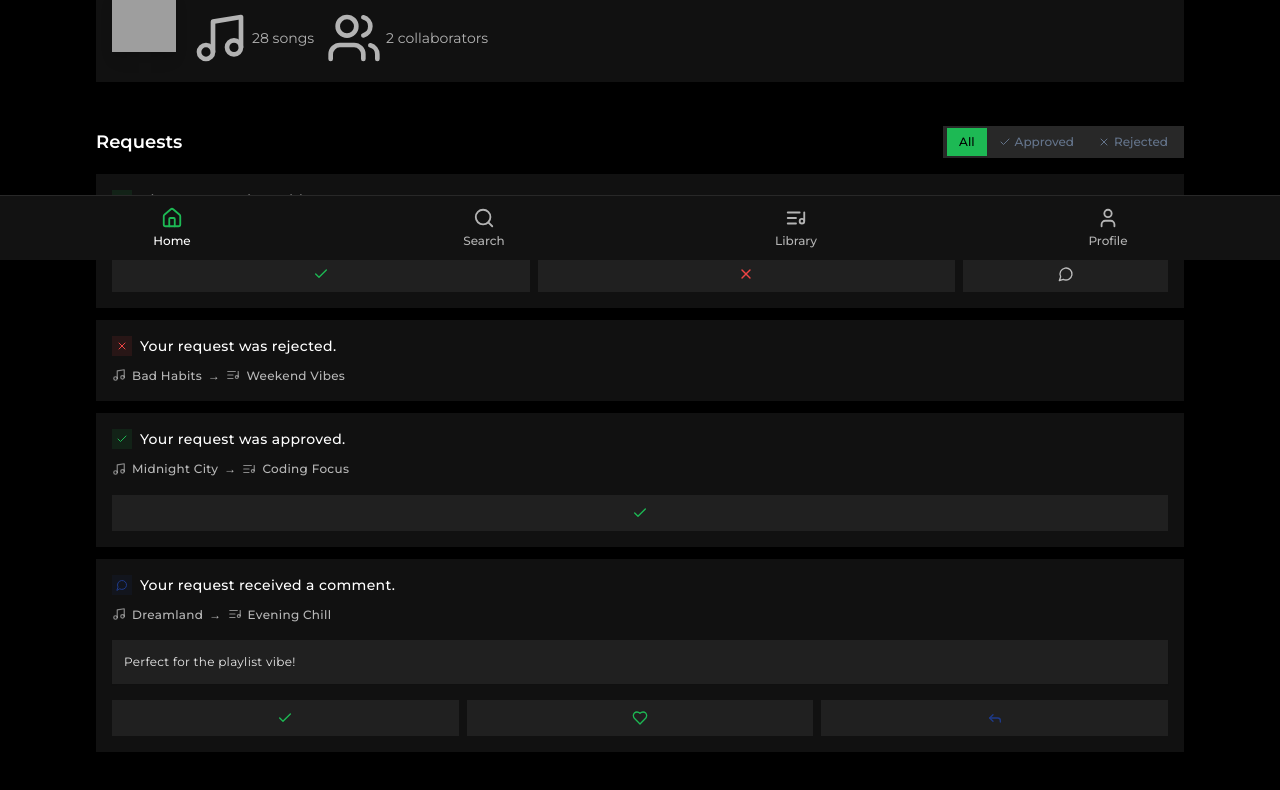
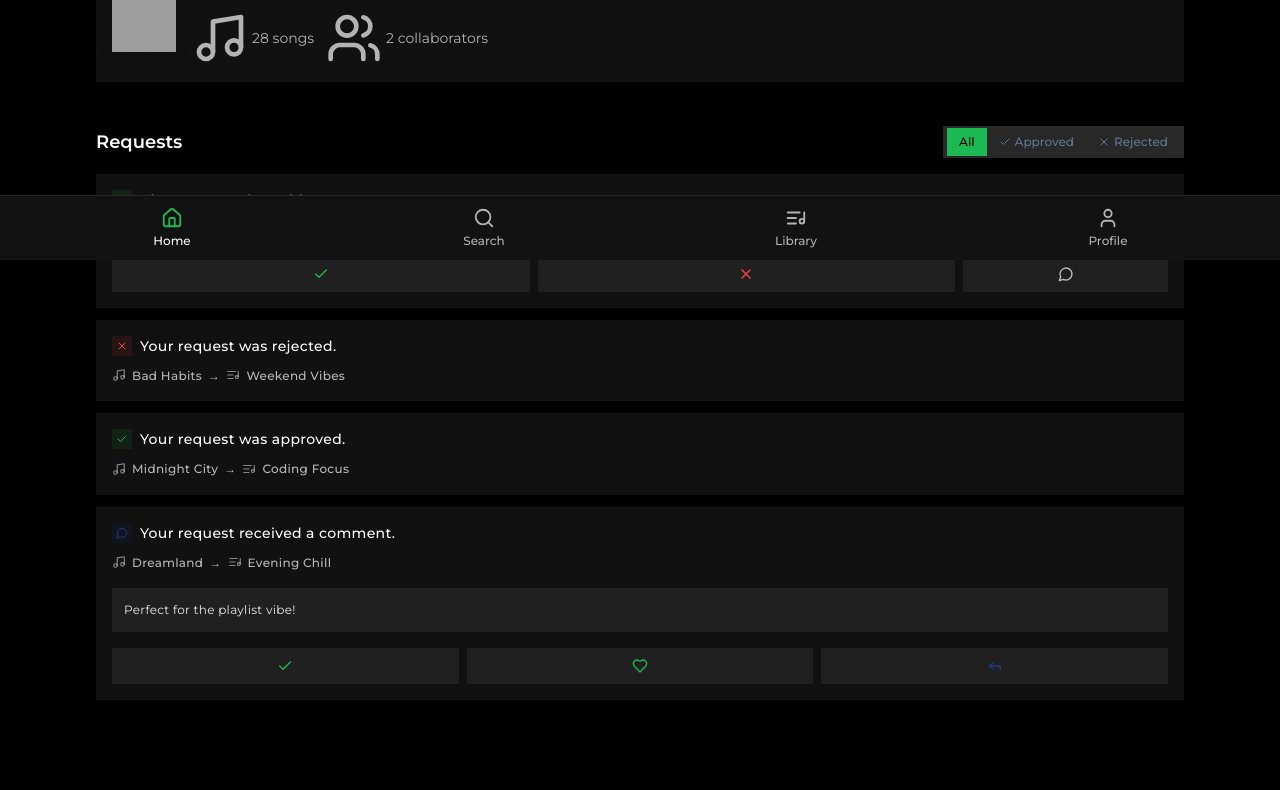
Before and after one commit to junaiddodhia/vibeflow, a React (Vite) app: page / in a window 1280 px wide. Shown: the part 540-1330 px from the top of the page. Built offline with nearby package versions, Linux system fonts and the light colour scheme; grey boxes are pictures that could not be loaded.

Commit message:
Remove call to action
This commit removes the call to action from the code.

```diff
--- a/src/components/ui/NotificationCard.tsx
+++ b/src/components/ui/NotificationCard.tsx
@@ -200,18 +200,7 @@ const NotificationCard: React.FC<NotificationCardProps> = ({
           </div>
         );
       case 'approval':
-        return (
-          <div className="mt-4">
-            <Button
-              variant="ghost"
-              size="sm"
-              className="w-full bg-[#202020] hover:bg-[#252525] text-spotify-white/70 justify-center py-2.5"
-              onClick={handleDismiss}
-            >
-              <Check size={16} className="text-spotify-green" />
-            </Button>
-          </div>
-        );
+        return null;
       case 'rejection':
         return null;
       case 'comment':
```
